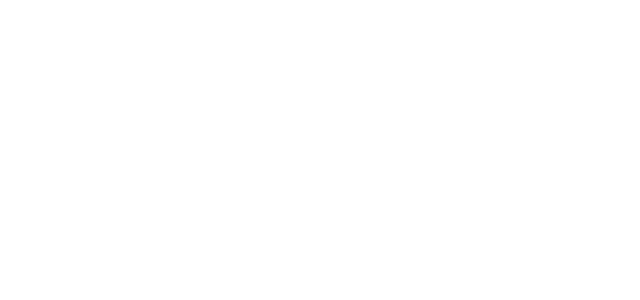
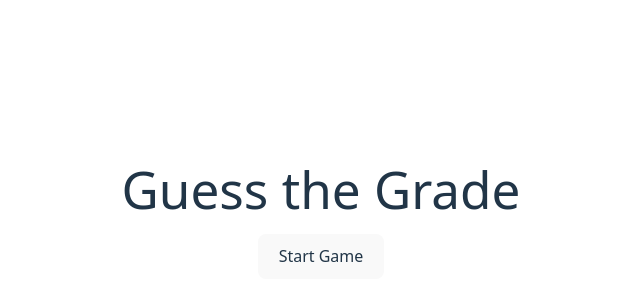
Before and after one commit to luukdg/guess-the-grade-react, a React (Vite) app: page / in a window 1280 px wide. Before the commit this address had no page. Shown: the part 180-480 px from the top of the page, without its empty margins (319-959 px from the left). Built offline with nearby package versions, Linux system fonts and the light colour scheme.

Commit message:
changed to HashRouter

```diff
--- a/src/App.jsx
+++ b/src/App.jsx
@@ -1,4 +1,4 @@
-import { BrowserRouter as Router, Routes, Route } from "react-router-dom";
+import { HashRouter as Router, Routes, Route } from "react-router-dom";
 import Home from "./pages/home";
 import Game from "./pages/game";
 
@@ -6,8 +6,8 @@ function App() {
   return (
     <Router>
       <Routes>
-        <Route path="/guess-the-grade-react/" element={<Home />} />
-        <Route path="/guess-the-grade-react/game/" element={<Game />} />
+        <Route path="/" element={<Home />} />
+        <Route path="/game" element={<Game />} />
       </Routes>
     </Router>
   );
--- a/src/pages/game.jsx
+++ b/src/pages/game.jsx
@@ -67,9 +67,7 @@ const Game = () => {
           Guess: <strong>{getGrade(value)}</strong>
         </div>
         <div className="flex gap-4">
-          <button onClick={() => navigate("/guess-the-grade-react/")}>
-            Go back
-          </button>
+          <button onClick={() => navigate("/")}>Go back</button>
           <button onClick={() => checkGrade(getGrade(value))}>Submit</button>
         </div>
       </div>
--- a/src/pages/home.jsx
+++ b/src/pages/home.jsx
@@ -5,9 +5,7 @@ function Home() {
   return (
     <div className="align-self flex flex-col items-center justify-center gap-4">
       <h1>Guess the Grade</h1>
-      <button onClick={() => navigate("/guess-the-grade-react/game/")}>
-        Start Game
-      </button>
+      <button onClick={() => navigate("/game")}>Start Game</button>
     </div>
   );
 }
```
